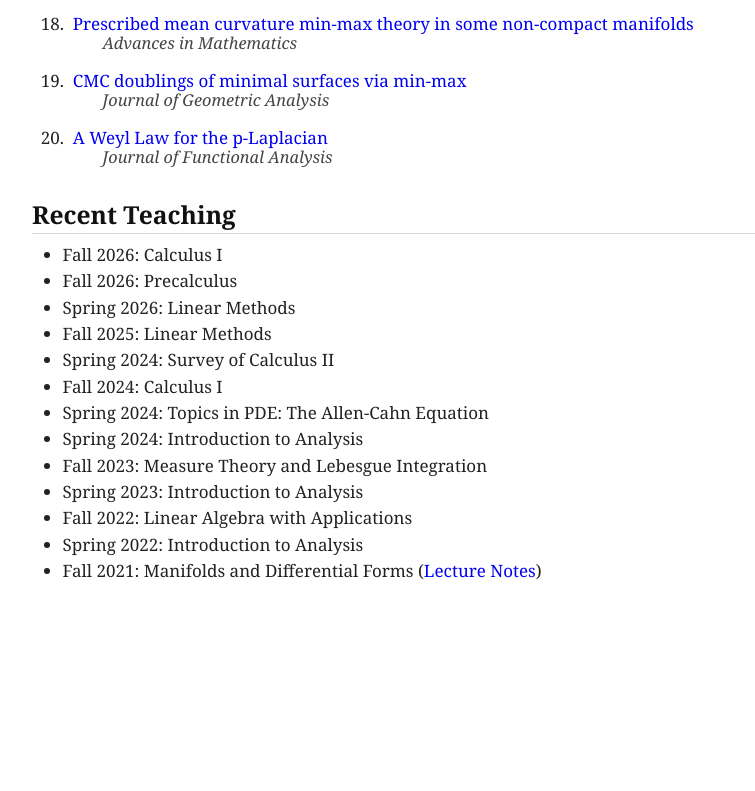
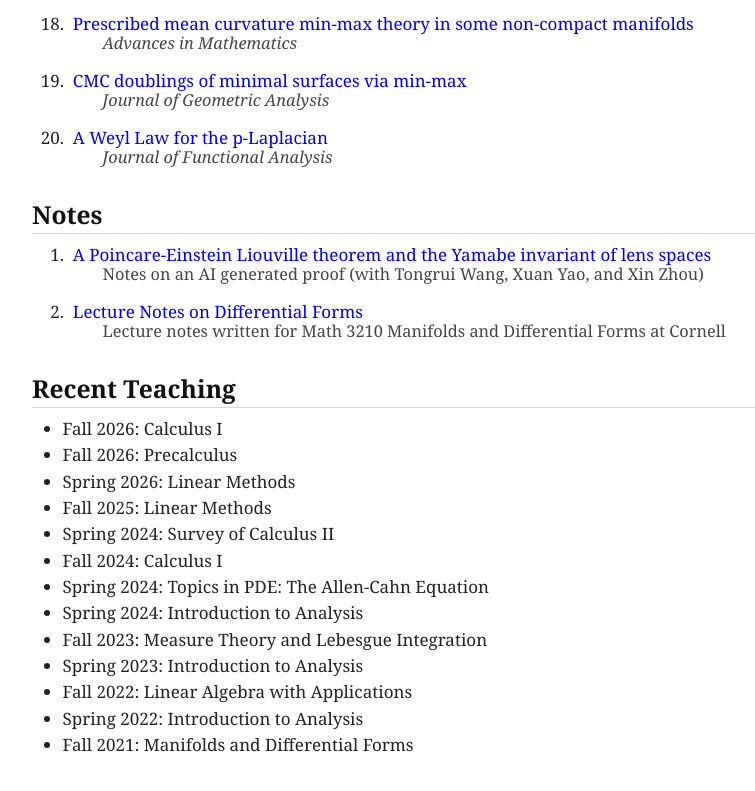
Before and after one commit to liammazurowski/liammazurowski.github.io, a plain HTML site: page index.html in a window 1280 px wide. Shown: the part 1449-2240 px from the top of the page, without its empty margins (158-913 px from the left). Before the commit the page ends 2098 px from the top, so only its background shows below. Drawn offline with Linux system fonts and the light colour scheme.

Commit message:
Update index.html

```diff
--- a/index.html
+++ b/index.html
@@ -166,6 +166,20 @@
 
 			</ol>
 
+        <h2>Notes </h2>
+		<ol id="paper">
+			<li>
+					<a href="https://arxiv.org/abs/2611.08957" onclick="clicklink('https://arxiv.org/abs/2611.08957'); return false;">A Poincare-Einstein Liouville theorem and the Yamabe invariant of lens spaces </a>
+				<br>
+				<span class="papermeta"> Notes on an AI generated proof (with Tongrui Wang, Xuan Yao, and Xin Zhou) </span>
+				</li>
+
+			<li>
+				<a href="DifferentialFormsNotes.pdf" onclick="clicklink('DifferentialFormsNotes.pdf'); return false;">Lecture Notes on Differential Forms</a>
+				<br>
+				<span class="papermeta"> Lecture notes written for Math 3210 Manifolds and Differential Forms at Cornell  </span>
+			</li>
+		</ol>
 
 
 		<h2>Recent Teaching</h2>
@@ -219,7 +233,7 @@
 					<br>
 				</li>
 				<li>
-					Fall 2021: Manifolds and Differential Forms (<a href="DifferentialFormsNotes.pdf" onclick="clicklink('DifferentialFormsNotes.pdf'); return false;">Lecture Notes</a>)
+					Fall 2021: Manifolds and Differential Forms
 				</li>
 			</ul>
 
```
